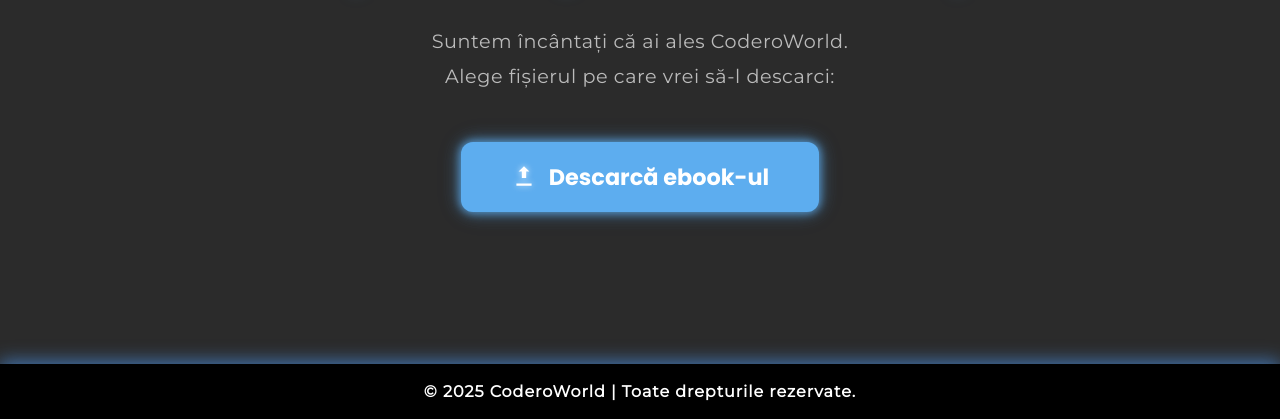
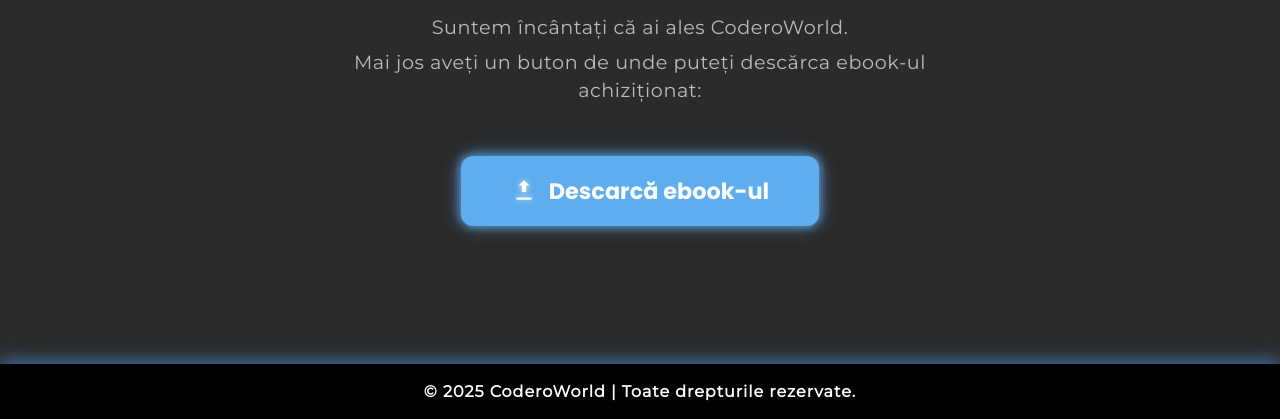
Before and after one commit to CoderoWorld/coderoworld, a plain HTML site: page 688dd542-1a1c-832b-download-33620982b8d8-yourcarvolumul1.html in a window 1280 px wide. Shown: the part 381-800 px from the top of the page. Drawn offline with Linux system fonts and the light colour scheme.

Commit message:
Update 688dd542-1a1c-832b-download-33620982b8d8-yourcarvolumul1.html

```diff
--- a/688dd542-1a1c-832b-download-33620982b8d8-yourcarvolumul1.html
+++ b/688dd542-1a1c-832b-download-33620982b8d8-yourcarvolumul1.html
@@ -210,7 +210,7 @@
 
     <div class="subtext-container">
       <p>Suntem încântați că ai ales CoderoWorld.</p>
-      <p>Alege fișierul pe care vrei să-l descarci:</p>
+      <p>Mai jos aveți un buton de unde puteți descărca ebook-ul achiziționat:</p>
     </div>
 
     <div class="download-container">
```
